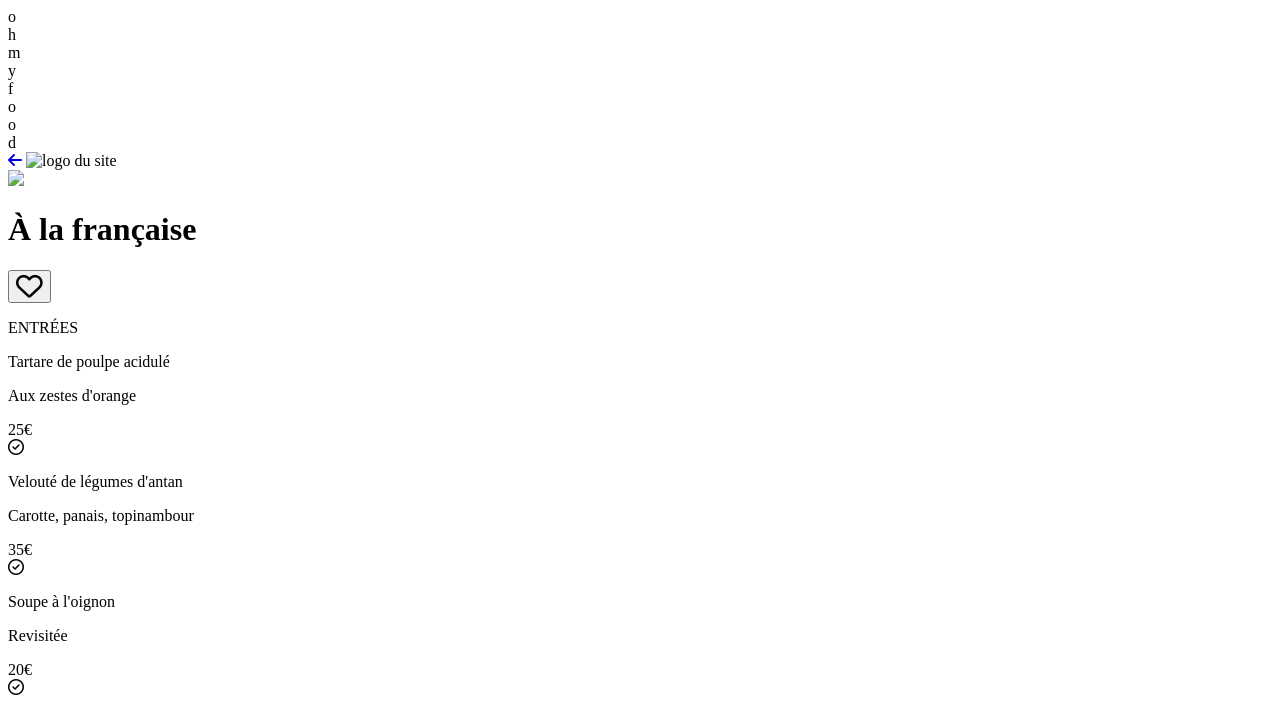
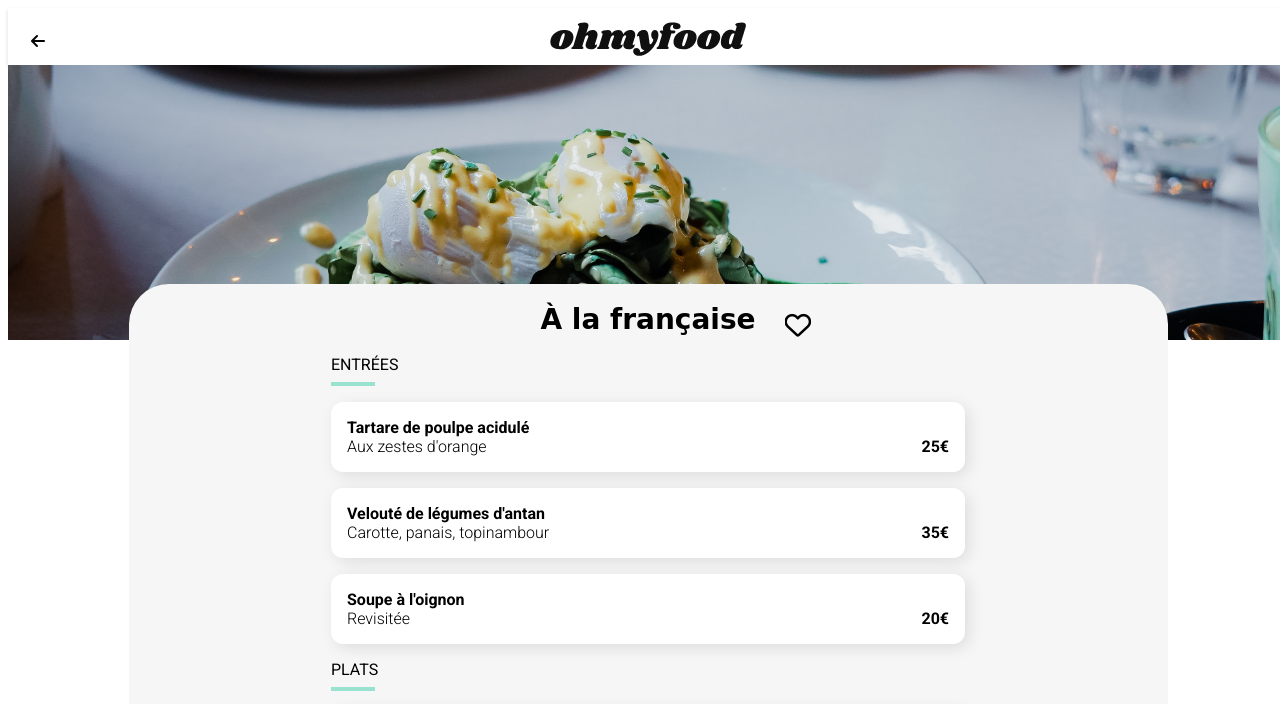
Before and after one commit to lucViade/Ohmyfood, a website: page menu/A-la-francaise.html in a window 1280 px wide. Shown: the top 704 px of the page. Drawn offline with Linux system fonts and the light colour scheme; the site is published under a folder, as on GitHub Pages, so addresses that start at the root find nothing; a web font is replaced by a local one.

Commit message:
modification des liens

```diff
--- a/menu/A-la-francaise.html
+++ b/menu/A-la-francaise.html
@@ -4,7 +4,7 @@
     <meta charset="UTF-8">
     <meta http-equiv="X-UA-Compatible" content="IE=edge">
     <meta name="viewport" content="width=device-width, initial-scale=1.0">
-    <link rel="stylesheet" href="/Styles/main.css">
+    <link rel="stylesheet" href="../Styles/main.css">
     <link rel="stylesheet" href="https://cdnjs.cloudflare.com/ajax/libs/font-awesome/6.3.0/css/all.min.css" integrity="sha512-SzlrxWUlpfuzQ+pcUCosxcglQRNAq/DZjVsC0lE40xsADsfeQoEypE+enwcOiGjk/bSuGGKHEyjSoQ1zVisanQ==" crossorigin="anonymous" referrerpolicy="no-referrer" />
     <link rel="preconnect" href="https://fonts.googleapis.com">
     <link rel="preconnect" href="https://fonts.gstatic.com" crossorigin>
@@ -29,10 +29,10 @@
     <header>
         <div class="logo">
             <a class="return" href="/index.html" title="retour accueil"><i class="fa-solid fa-arrow-left"></i></a>
-            <img src="/assets/images/logo/ohmyfood@2x.svg" alt="logo du site">
+            <img src="../assets/images/logo/ohmyfood@2x.svg" alt="logo du site">
         </div>
         <div class="picture">
-            <img src="/assets/images/restaurants/toa-heftiba-DQKerTsQwi0-unsplash.jpg">
+            <img src="../assets/images/restaurants/toa-heftiba-DQKerTsQwi0-unsplash.jpg">
         </div>
     </header>
     <main class="menu-container">
--- a/menu/La-note-enchantée.html
+++ b/menu/La-note-enchantée.html
@@ -4,7 +4,7 @@
     <meta charset="UTF-8">
     <meta http-equiv="X-UA-Compatible" content="IE=edge">
     <meta name="viewport" content="width=device-width, initial-scale=1.0">
-    <link rel="stylesheet" href="/Styles/main.css">
+    <link rel="stylesheet" href="../Styles/main.css">
     <link rel="stylesheet" href="https://cdnjs.cloudflare.com/ajax/libs/font-awesome/6.3.0/css/all.min.css" integrity="sha512-SzlrxWUlpfuzQ+pcUCosxcglQRNAq/DZjVsC0lE40xsADsfeQoEypE+enwcOiGjk/bSuGGKHEyjSoQ1zVisanQ==" crossorigin="anonymous" referrerpolicy="no-referrer" />
     <link rel="preconnect" href="https://fonts.googleapis.com">
     <link rel="preconnect" href="https://fonts.gstatic.com" crossorigin>
@@ -29,10 +29,10 @@
     <header>
         <div class="logo">
             <a class="return" href="/index.html" title="retour accueil"><i class="fa-solid fa-arrow-left"></i></a>
-            <img src="/assets/images/logo/ohmyfood@2x.svg" alt="logo du site">
+            <img src="../assets/images/logo/ohmyfood@2x.svg" alt="logo du site">
         </div>
         <div class="picture">
-            <img src="/assets/images/restaurants/stil-u2Lp8tXIcjw-unsplash.jpg">
+            <img src="../assets/images/restaurants/stil-u2Lp8tXIcjw-unsplash.jpg">
         </div>
     </header>
     <main class="menu-container">
```
Also changed, not shown: menu/la-palette-du-gout.html (+3 -3 lines), menu/le-delice-des-sens.html (+3 -3 lines).
